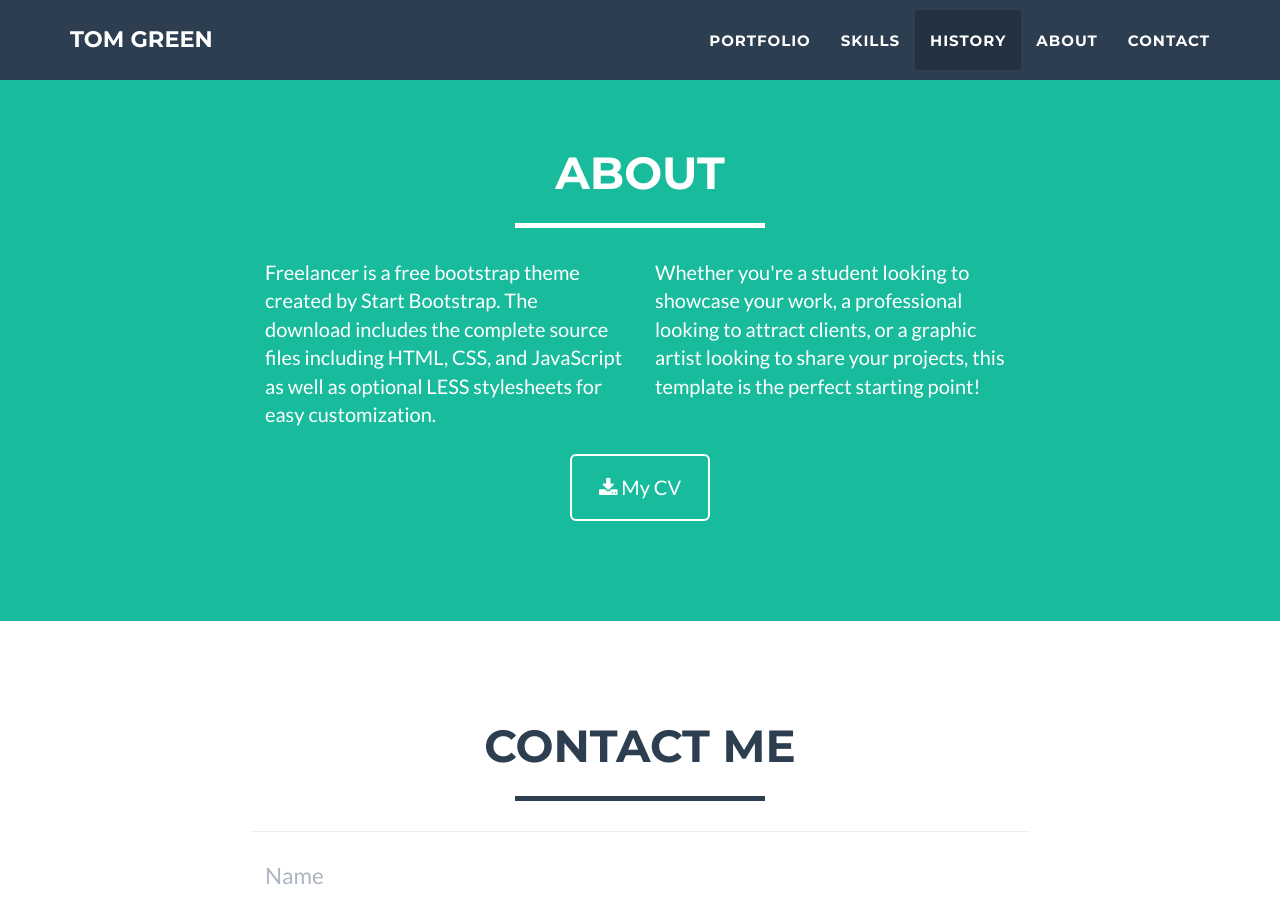
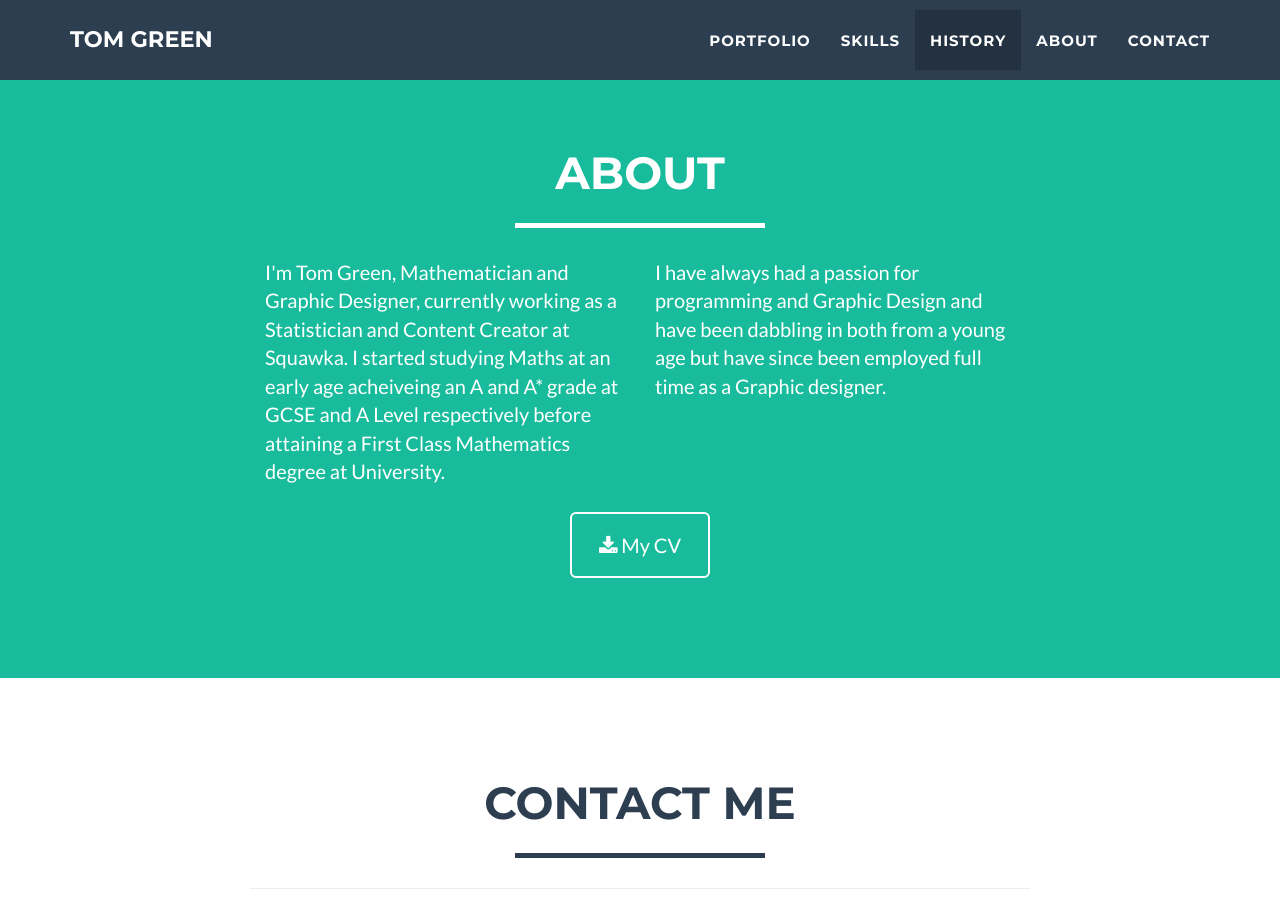
Before and after one commit to Tmgree/Tmgree.github.io, a Jekyll site: the page built from index.html, in a window 1280 px wide and 900 px high, scrolled down 5379 px. Built offline with Jekyll 4.4.1, drawn with Linux system fonts in a browser that asks for light colours.

Commit message:
changed the about section

```diff
--- a/_includes/about.html
+++ b/_includes/about.html
@@ -9,10 +9,10 @@
             </div>
             <div class="row">
                 <div class="col-lg-4 col-lg-offset-2">
-                    <p>Freelancer is a free bootstrap theme created by Start Bootstrap. The download includes the complete source files including HTML, CSS, and JavaScript as well as optional LESS stylesheets for easy customization.</p>
+                    <p>I'm Tom Green, Mathematician and Graphic Designer, currently working as a Statistician and Content Creator at Squawka. I started studying Maths at an early age acheiveing an A and A* grade at GCSE and A Level respectively before attaining a First Class Mathematics degree at University.</p>
                 </div>
                 <div class="col-lg-4">
-                    <p>Whether you're a student looking to showcase your work, a professional looking to attract clients, or a graphic artist looking to share your projects, this template is the perfect starting point! </p>
+                    <p>I have always had a passion for programming and Graphic Design and have been dabbling in both from a young age but have since been employed full time as a Graphic designer. </p>
                 </div>
                 <div class="col-lg-8 col-lg-offset-2 text-center">
                     <a href="img/TomGreencv2.pdf" class="btn btn-lg btn-outline">
```
